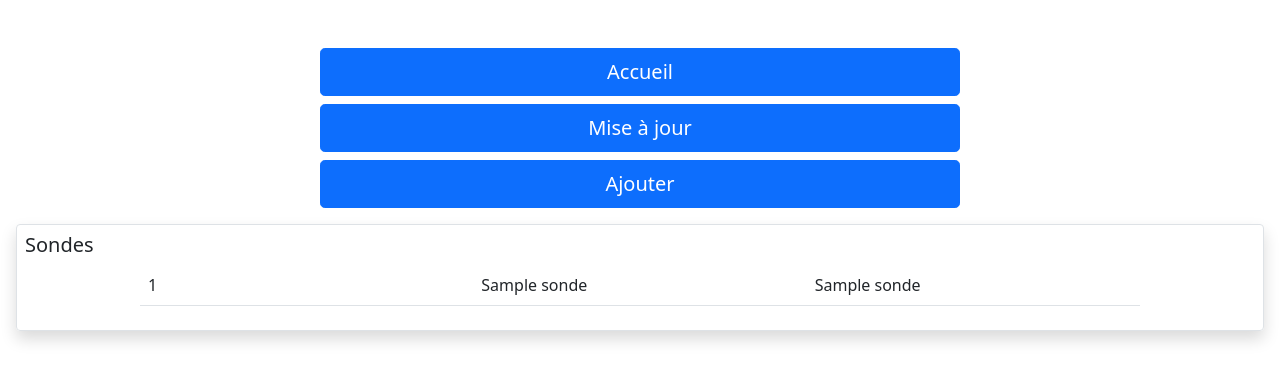
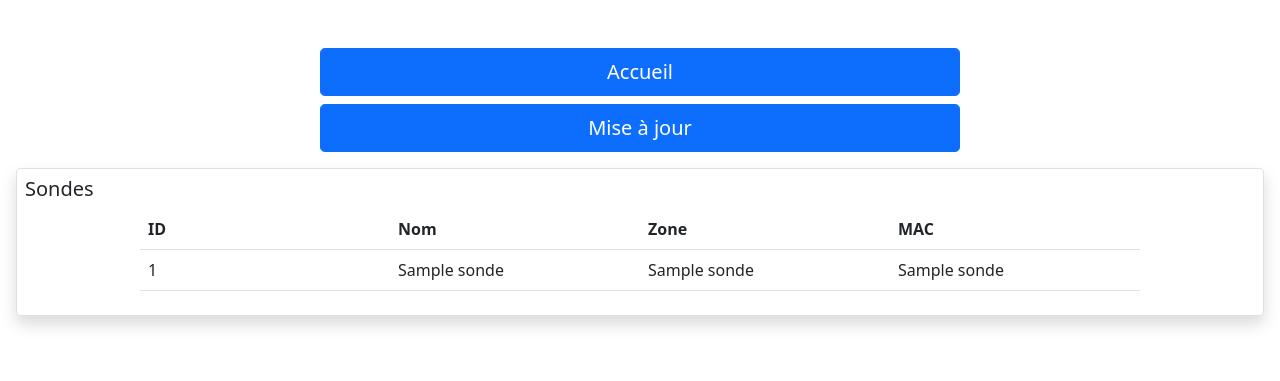
Before and after one commit to roixe/La-petite-Meteo, a Flask app: template API/templates/sondes.html in a window 1280 px wide. Shown: the top 381 px of the page. Run offline with Flask 3, Linux system fonts and the light colour scheme; the template is opened without the code that fills it: most values are stand-ins (such as "Sample title", 1, 10 or a date in 2020).

Commit message:
update page sonde

```diff
--- a/API/app.py
+++ b/API/app.py
@@ -154,8 +154,6 @@ def traitement():
         bouton = request.form['bouton']
         if bouton == 'maj_sonde':
             return redirect(url_for('maj_sonde'))
-        elif bouton == 'nouveau_sonde':
-            return redirect(url_for('ajouter_sonde'))
         elif bouton == "accueil":
             return redirect(url_for('index'))
         elif bouton == "sondes":
--- a/API/templates/releve.html
+++ b/API/templates/releve.html
@@ -23,7 +23,7 @@
                         <th>Date</th>
                         <th>Température</th>
                         <th>Humidité</th>
-                      </tr>
+                    </tr>
                     {% for releve in releves %}
                     <tr>
                         <td class="col-2">{{ releve[0] }}</td>
--- a/API/templates/sondes.html
+++ b/API/templates/sondes.html
@@ -12,7 +12,6 @@
         <div class="d-grid gap-2 col-6 mx-auto mt-5">
             <button type="submit" name="bouton" value="accueil" class="btn btn-primary btn-lg">Accueil</button>
             <button type="submit" name="bouton" value="maj_sonde" class="btn btn-primary btn-lg">Mise à jour</button>
-            <button type="submit" name="bouton" value="nouveau_sonde" class="btn btn-primary btn-lg">Ajouter</button>
         </div>
     </form>
     <div class="p-3">
@@ -21,11 +20,18 @@
             <div class="table-responsive">
                 <table class="table">
                 <tbody>
+                    <tr>
+                        <th>ID</th>
+                        <th>Nom</th>
+                        <th>Zone</th>
+                        <th>MAC</th>
+                    </tr>
                     {% for sonde in sondes %}
                     <tr>
                         <td class="col-2">{{ sonde[0] }}</td>
                         <td class="col-2">{{ sonde[1] }}</td>
                         <td class="col-2">{{ sonde[2] }}</td>
+                        <td class="col-2">{{ sonde[3] }}</td>
                     </tr>
                     {% endfor %}
                 </tbody>
--- /dev/null
+++ b/BDD/requetes.sql
@@ -0,0 +1,4 @@
+CREATE DATABASE lapetitemeteo;
+GRANT ALL PRIVILEGES ON *.* to 'www-data'@'localhost' IDENTIFIED BY 'www-data';
+
+ALTER TABLE sonde ADD MAC_address text NOT NULL;
```
